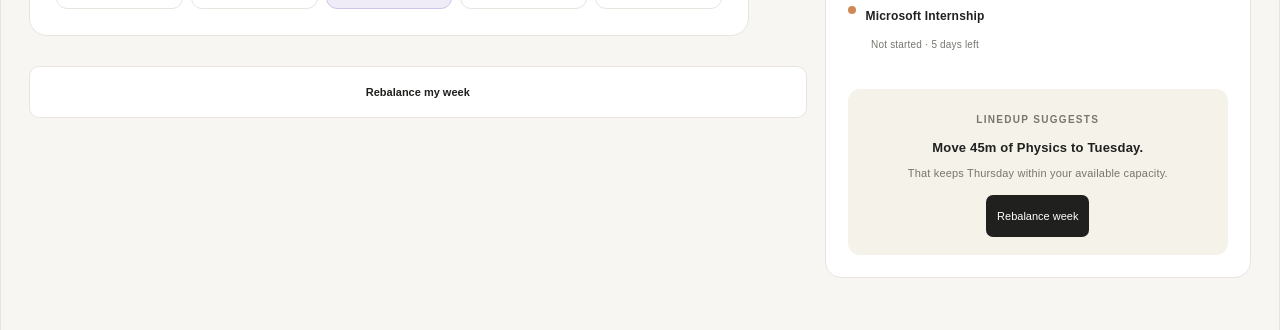
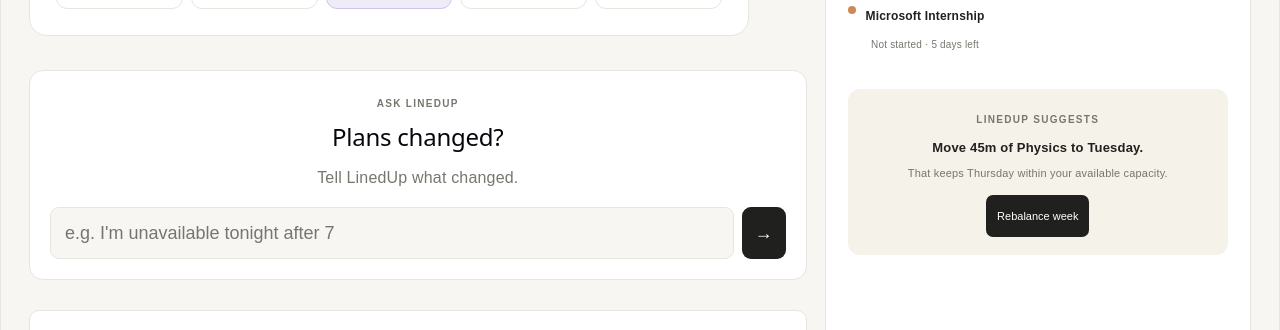
Before and after one commit to violet-vi/LinedUp, a React (Vite) app: page / in a window 1280 px wide. Shown: the part 555-885 px from the top of the page. Built offline with nearby package versions, Linux system fonts and the light colour scheme; no server answers; the database is empty.

Commit message:
Add LinedUp AI scheduling agent

```diff
--- a/src/App.css
+++ b/src/App.css
@@ -1877,3 +1877,58 @@ h1 {
 
   cursor: pointer;
 }
+
+.agent-panel {
+  margin-top: 16px;
+  padding: 20px;
+
+  background: var(--surface);
+  border: 1px solid var(--border);
+  border-radius: 14px;
+}
+
+.agent-panel h2 {
+  margin: 4px 0 6px;
+}
+
+.agent-form {
+  display: flex;
+  gap: 8px;
+  margin-top: 16px;
+}
+
+.agent-form input {
+  flex: 1;
+  min-width: 0;
+
+  padding: 12px 14px;
+
+  border: 1px solid var(--border);
+  border-radius: 9px;
+
+  background: var(--background);
+  color: var(--text);
+}
+
+.agent-form button {
+  width: 44px;
+
+  border: 0;
+  border-radius: 9px;
+
+  background: var(--text);
+  color: white;
+
+  cursor: pointer;
+}
+
+.agent-reply {
+  margin-top: 14px;
+  padding: 12px 14px;
+
+  background: var(--background);
+  border-radius: 9px;
+
+  font-size: 11px;
+  line-height: 1.6;
+}
--- a/src/App.jsx
+++ b/src/App.jsx
@@ -1,6 +1,7 @@
 import { useEffect, useState } from 'react'
 import { supabase } from './lib/supabase'
 
+import AgentPanel from './components/agentPanel'
 import rebalanceSchedule from './utils/rebalanceSchedule'
 import createSchedule from './utils/scheduler'
 import Pressure from './pages/pressure'
@@ -761,6 +762,151 @@ const rebalanceEverything = async (
     rebuiltSessions
   )
 }
+const handleAgentMessage = async (message) => {
+  const { data, error } =
+    await supabase.functions.invoke(
+      'linedup-agent',
+      {
+        body: {
+          message,
+
+          commitments:
+            commitments.map((item) => ({
+              id: item.id,
+              title: item.title,
+              deadline: item.deadline,
+              priority: item.priority,
+              completed: item.completed,
+            })),
+
+          events: calendarEvents,
+
+          sessions: scheduledSessions,
+
+          currentDate:
+            new Date().toISOString(),
+        },
+      }
+    )
+
+  if (error) {
+    console.error('Agent failed:', error)
+
+    return 'I could not process that request.'
+  }
+
+  console.log('Agent action:', data)
+
+  if (data.action === 'EXPLAIN') {
+    return data.reply
+  }
+
+  if (data.action === 'UNKNOWN') {
+    return data.reply
+  }
+
+  if (data.action === 'CHANGE_PRIORITY') {
+    const commitment =
+      commitments.find(
+        (item) =>
+          item.id === data.commitmentId
+      )
+
+    if (!commitment) {
+      return 'I could not find that commitment.'
+    }
+
+    const updated = {
+      ...commitment,
+      priority: data.priority,
+    }
+
+    await updateCommitment(updated)
+
+    /*
+      The AI chose the action.
+      Our scheduler decides the new times.
+    */
+    const nextCommitments =
+      commitments.map((item) =>
+        item.id === updated.id
+          ? updated
+          : item
+      )
+
+    await rebalanceEverything(
+      nextCommitments,
+      calendarEvents,
+      scheduledSessions
+    )
+
+    return data.reply
+  }
+
+  if (data.action === 'PROTECT_TIME') {
+    const newEvent = {
+      id: Date.now(),
+
+      title:
+        data.title || 'Unavailable',
+
+      kind: 'protected',
+      recurrence: 'once',
+
+      date: data.date,
+
+      start: data.start,
+      end: data.end,
+
+      days: [],
+    }
+
+    /*
+      Save directly because addCalendarEvent
+      generates its own ID.
+    */
+    const { error: eventError } =
+      await supabase
+        .from('calendar_events')
+        .insert({
+          id: newEvent.id,
+          title: newEvent.title,
+          kind: newEvent.kind,
+          recurrence: 'once',
+          event_date: newEvent.date,
+          start_time: newEvent.start,
+          end_time: newEvent.end,
+          days: [],
+        })
+
+    if (eventError) {
+      console.error(
+        'Agent event failed:',
+        eventError
+      )
+
+      return 'I understood the request, but could not save the change.'
+    }
+
+    const nextEvents = [
+      ...calendarEvents,
+      newEvent,
+    ]
+
+    setCalendarEvents(nextEvents)
+
+    await rebalanceEverything(
+      commitments,
+      nextEvents,
+      scheduledSessions
+    )
+
+    return data.reply
+  }
+
+  return data.reply ||
+    'I could not understand that request.'
+}
 
 const commitmentsWithProgress = commitments.map(
   (commitment) => {
@@ -860,6 +1006,9 @@ const commitmentsWithProgress = commitments.map(
                   />
 
                   <EnergyCheckIn />
+                  <AgentPanel
+                    onSend={handleAgentMessage}
+                  />
                   <button
                     className="rebalance-button"
                     onClick={() =>
--- /dev/null
+++ b/src/components/agentPanel.jsx
@@ -0,0 +1,72 @@
+import { useState } from 'react'
+
+function AgentPanel({ onSend }) {
+  const [message, setMessage] = useState('')
+  const [reply, setReply] = useState('')
+  const [loading, setLoading] = useState(false)
+
+  const submit = async (event) => {
+    event.preventDefault()
+
+    if (!message.trim() || loading) return
+
+    setLoading(true)
+
+    const result = await onSend(message)
+
+    setReply(
+      result ||
+      'I could not understand that request.'
+    )
+
+    setMessage('')
+    setLoading(false)
+  }
+
+  return (
+    <section className="agent-panel">
+
+      <div>
+        <p className="section-label">
+          ASK LINEDUP
+        </p>
+
+        <h2>Plans changed?</h2>
+
+        <p className="subtitle">
+          Tell LinedUp what changed.
+        </p>
+      </div>
+
+      {reply && (
+        <div className="agent-reply">
+          {reply}
+        </div>
+      )}
+
+      <form
+        className="agent-form"
+        onSubmit={submit}
+      >
+        <input
+          type="text"
+          value={message}
+          onChange={(event) =>
+            setMessage(event.target.value)
+          }
+          placeholder="e.g. I'm unavailable tonight after 7"
+        />
+
+        <button
+          type="submit"
+          disabled={loading}
+        >
+          {loading ? 'Thinking…' : '→'}
+        </button>
+      </form>
+
+    </section>
+  )
+}
+
+export default AgentPanel
```
